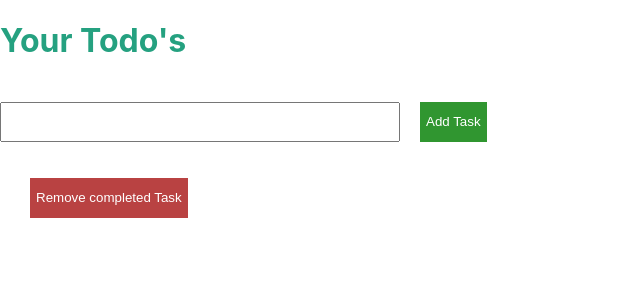
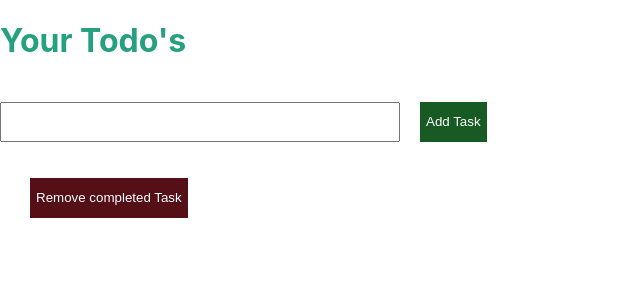
Before and after one commit to venkatchala/todolist, a React (Create React App) app: page / in a window 1280 px wide. Shown: the top 300 px of the page, without its empty margins (0-640 px from the left). Built offline with nearby package versions, Linux system fonts and the light colour scheme.

Commit message:
adding backgroundColor in useContext

```diff
--- a/src/AddTodoComponent.js
+++ b/src/AddTodoComponent.js
@@ -2,7 +2,12 @@ import React, { useState, useEffect, useRef, useContext } from "react";
 import "./AddTodoComponent.css";
 import { context } from "./todo";
 import styled from "styled-components";
-import { type } from "@testing-library/user-event/dist/type";
+
+function AddTodoComponent() {
+  const [list, setList] = useState([]);
+  const [isLoaded, setIsLoaded] = useState(false);
+  const inputElement = useRef();
+  const todoConfig = useContext(context);
 
   const Container = styled.div``;
 
@@ -17,7 +22,7 @@ const InputTask = styled.input`
   const AddButton = styled.button`
     height: 40px;
     text-align: center;
-  background-color: #309630;
+    background-color: ${todoConfig.primaryButtonColor};
     color: #ffffff;
     border: none;
     margin: 20px;
@@ -31,22 +36,18 @@ const RemoveTask = styled.button`
     color: #ffffff;
     border: none;
   `;
+
+  const CheckBox = styled.input``;
+
+  const AssignedTask = styled.span``;
+
   const RemoveCompletedTask = styled.button`
-  background-color: #b94242;
+    background-color: ${todoConfig.secondaryButtonColor};
     color: #ffffff;
     height: 40px;
     border: none;
     margin-left: 30px;
   `;
-
-const AssignedTask = styled.span``;
-
-function AddTodoComponent() {
-  const [list, setList] = useState([]);
-  const [isLoaded, setIsLoaded] = useState(false);
-  const inputElement = useRef();
-  const todoConfig = useContext(context);
-
   useEffect(() => {
     if (!isLoaded) {
       setIsLoaded(true);
@@ -117,13 +118,13 @@ function AddTodoComponent() {
                 : { class: "completed-todo", status: true };
             return (
               <List key={index}>
-                <input
+                <CheckBox
                   type="checkBox"
                   id={index}
                   name={val.status}
                   onChange={(e) => onChangeCheckbox(index)}
                   checked={todoClass.status}
-                ></input>
+                ></CheckBox>
                 <AssignedTask className={todoClass.class}>
                   {val.value}
                 </AssignedTask>
--- a/src/todo.js
+++ b/src/todo.js
@@ -1,14 +1,20 @@
-import React from 'react';
-import AddTodoComponent from './AddTodoComponent';
+import React from "react";
+import AddTodoComponent from "./AddTodoComponent";
 
 export let context = React.createContext(null);
 
-function Todo(){
-    const inputDetails = {title:"Your Todo's", addTodo:"Add Task", removeCompleted:"Remove completed Task"}
-    return(
-        <context.Provider value={inputDetails}>
-            <AddTodoComponent />
-        </context.Provider>
-    )
+function Todo() {
+  const inputDetails = {
+    title: "Your Todo's",
+    addTodo: "Add Task",
+    removeCompleted: "Remove completed Task",
+    primaryButtonColor: "#175A23",
+    secondaryButtonColor: "#540F17",
+  };
+  return (
+    <context.Provider value={inputDetails}>
+      <AddTodoComponent />
+    </context.Provider>
+  );
 }
 export default Todo;
```
Lines whose indentation alone changed are shown as unchanged.
